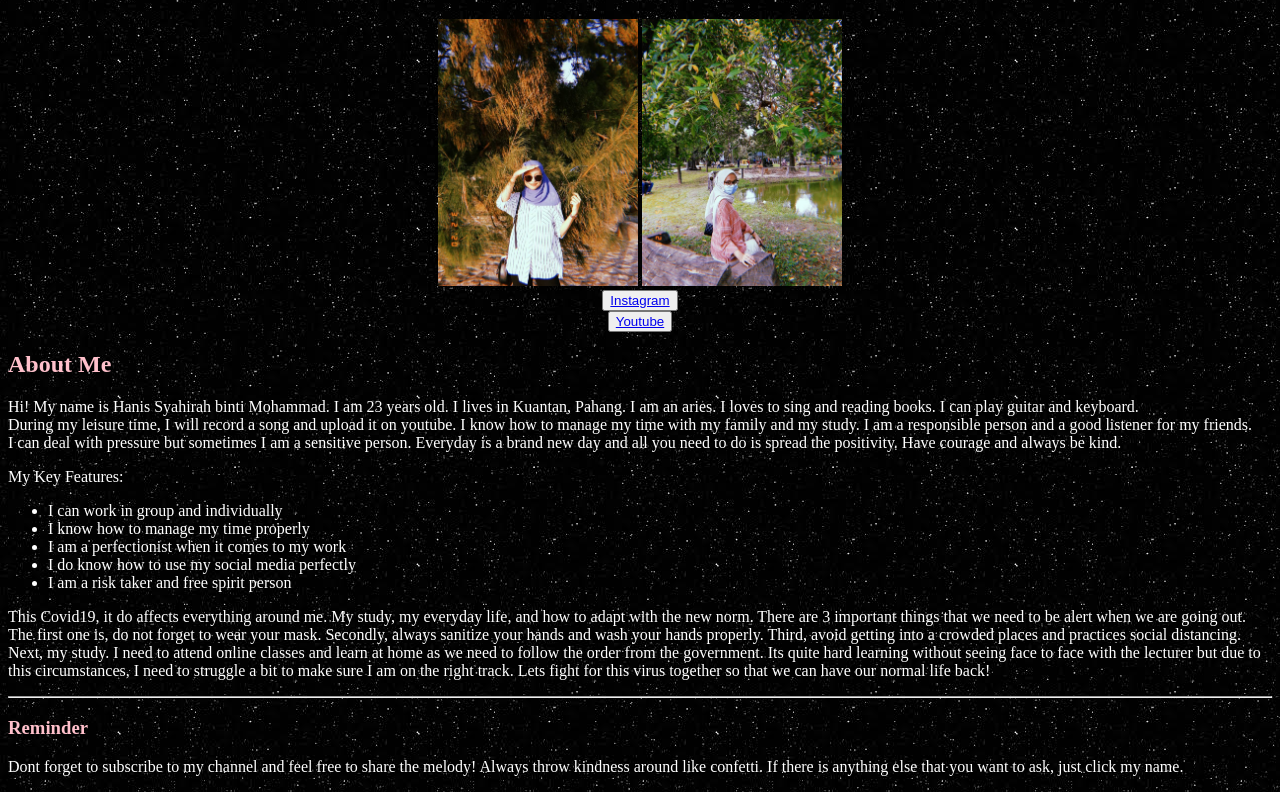
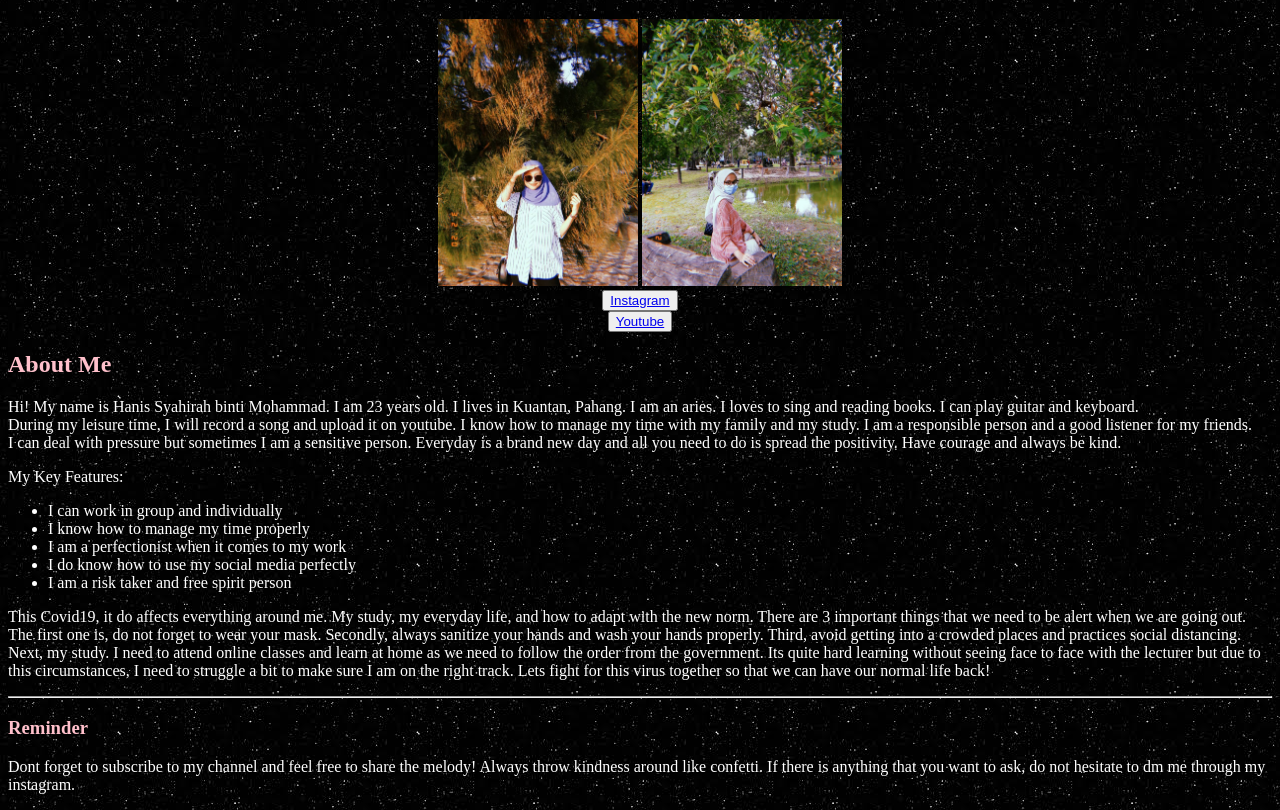
Before and after one commit to Hanissyhrh/website-personal, a plain HTML site: page basic-example.html in a window 1280 px wide. Shown: the part 61-871 px from the top of the page. Drawn offline with Linux system fonts and the light colour scheme.

Commit message:
Update basic-example.html

```diff
--- a/basic-example.html
+++ b/basic-example.html
@@ -35,7 +35,7 @@
 
 <h3 style ="color: pink"> Reminder </h3>
 
-<p style ="color: white"> Dont forget to subscribe to my channel and feel free to share the melody! Always throw kindness around like confetti. If there is anything else that you want to ask, just click my name.
+<p style ="color: white"> Dont forget to subscribe to my channel and feel free to share the melody! Always throw kindness around like confetti. If there is anything that you want to ask, do not hesitate to dm me through my instagram.
 
 <body background="galaxy.jpg">
 
```
